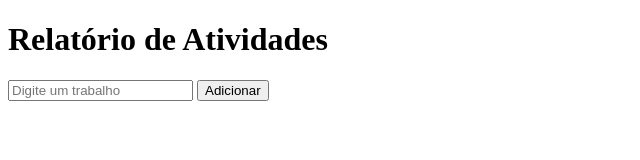
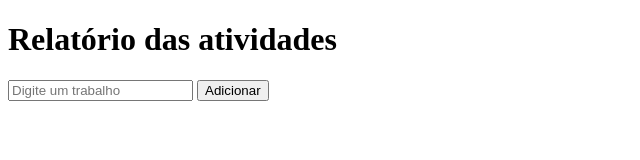
Before and after one commit to josevieirac/gestao_de_tarefas, a plain HTML site: page index.html in a window 1280 px wide. Shown: the whole page, without its empty margins (0-640 px from the left). Drawn offline with Linux system fonts and the light colour scheme.

Commit message:
Alterando título

```diff
--- a/index.html
+++ b/index.html
@@ -5,7 +5,7 @@
   <title>Projeto Git JS</title>
 </head>
 <body>
-  <h1>Relatório de Atividades</h1>
+  <h1>Relatório das atividades</h1>
 
   <input type="text" id="taskInput" placeholder="Digite um trabalho" />
   <button onclick="addTask()">Adicionar</button>
```
